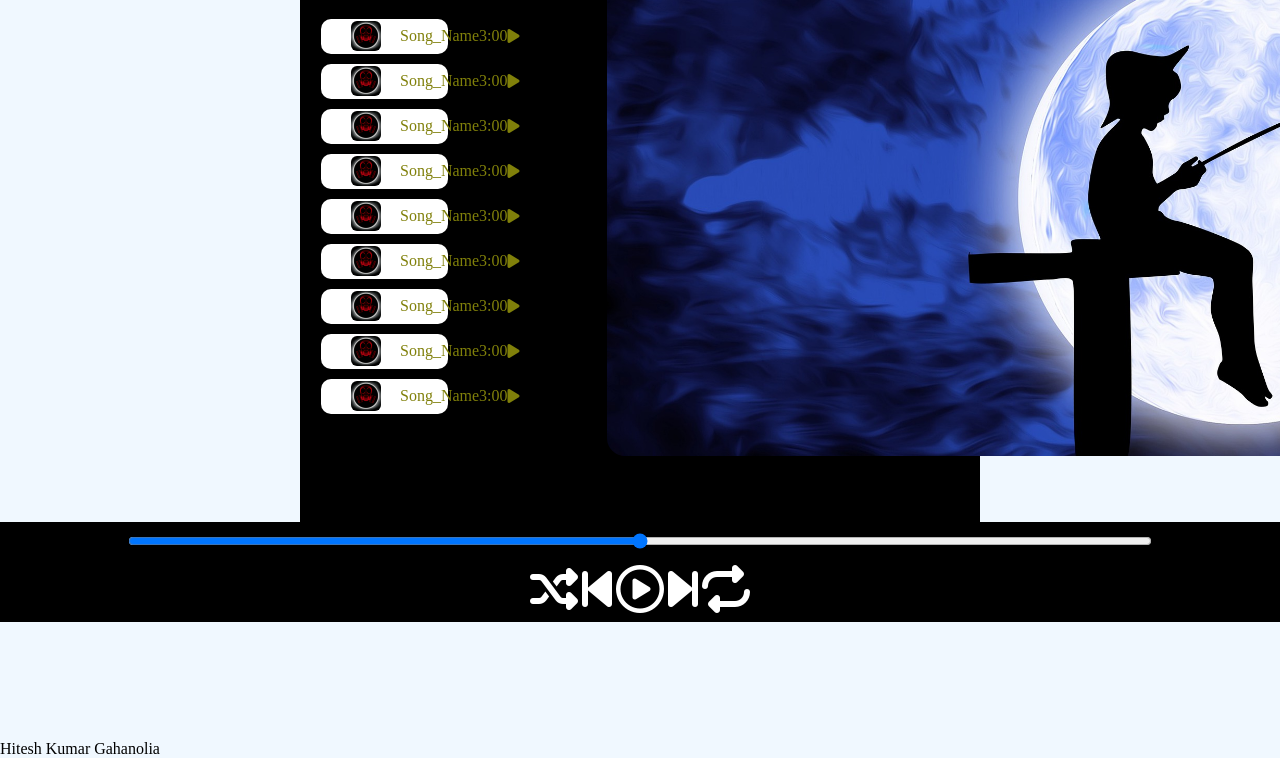
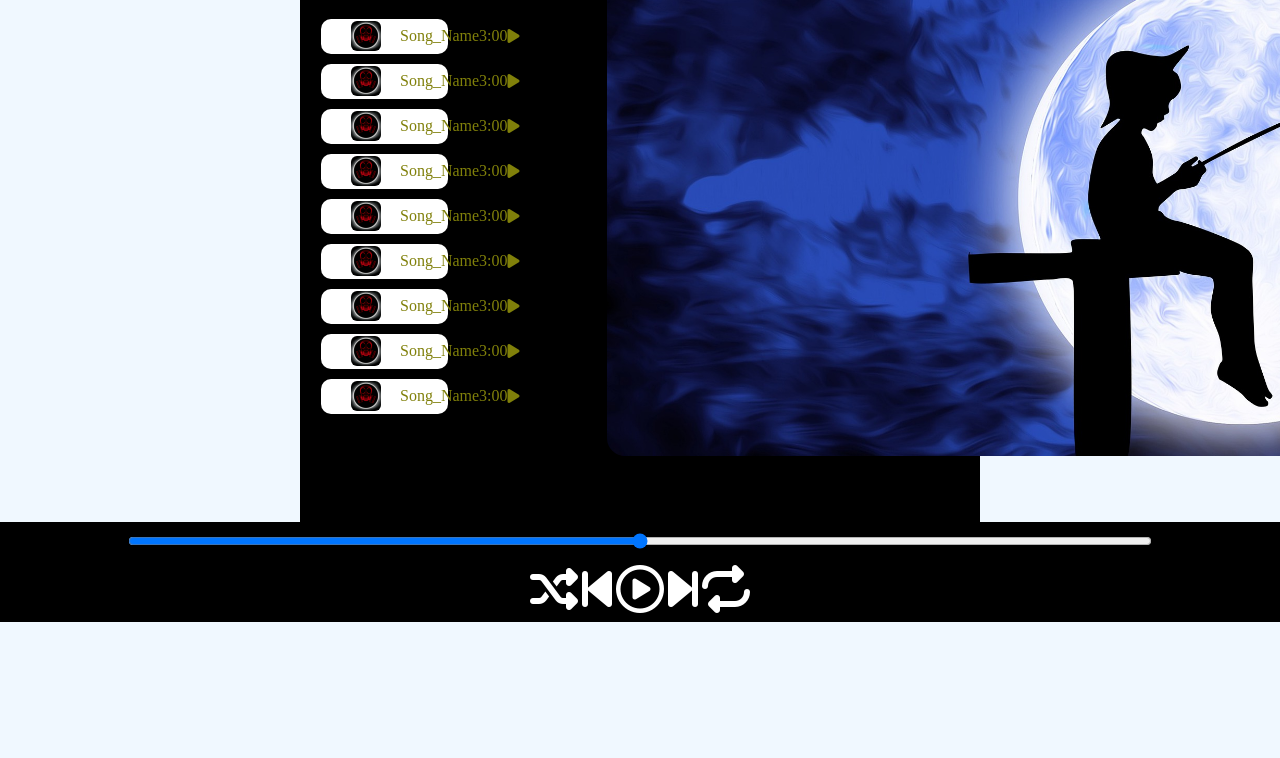
Before and after one commit to Hitesh4278/webster_melomaniac, a plain HTML site: page muxion.html in a window 1280 px wide. Shown: the part 178-936 px from the top of the page. Drawn offline with Linux system fonts and the light colour scheme.

```diff
--- a/muxion.html
+++ b/muxion.html
@@ -144,9 +144,6 @@
 
     </div>
 
-    <div>
-        Hitesh Kumar Gahanolia
-    </div>
 
 </body>
 
```
